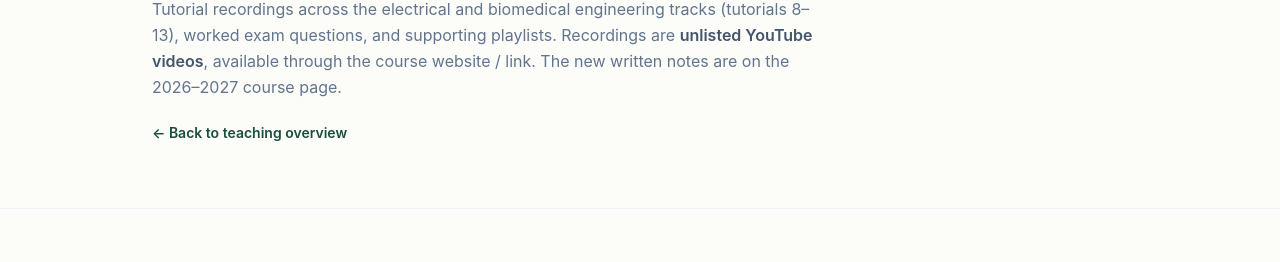
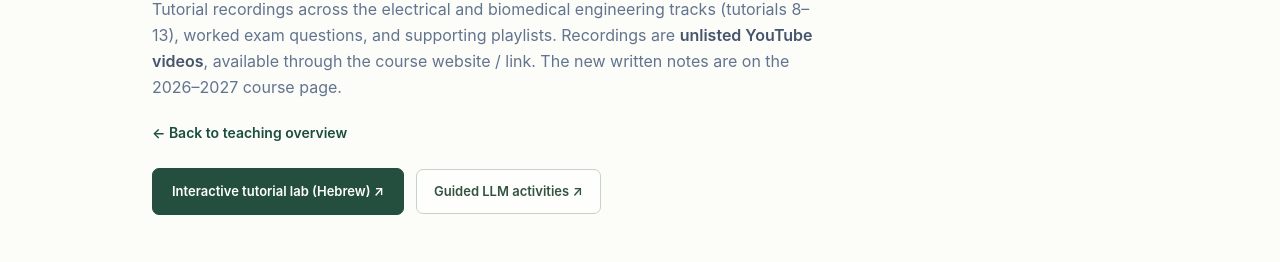
Before and after one commit to chen-Quantum/chen-quantum.github.io, an Astro site: page /teaching/linear-algebra in a window 1280 px wide. Shown: the part 259-521 px from the top of the page. Built offline with nearby package versions, Linux system fonts and the light colour scheme; Astro itself is replaced by a stand-in of ours.

Commit message:
Add Linear Algebra interactive activities: src/pages/teaching/linear-algebra.astro

```diff
--- a/src/pages/teaching/linear-algebra.astro
+++ b/src/pages/teaching/linear-algebra.astro
@@ -81,6 +81,10 @@ const memoryAidPlaylist = teachingPlaylists.find(
           ← Back to teaching overview
         </a>
       </p>
+      <div class="academic-actions mt-6">
+        <a class="academic-primary" href="/teaching/linear-algebra/lab">Interactive tutorial lab (Hebrew) ↗</a>
+        <a class="academic-secondary" href="/teaching/linear-algebra/llm">Guided LLM activities ↗</a>
+      </div>
     </div>
   </section>
 
```
